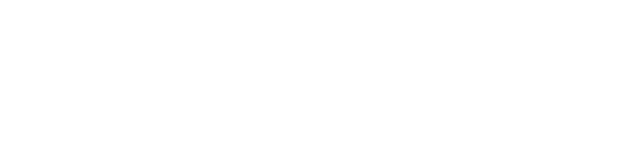
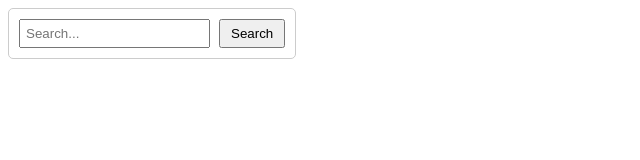
Before and after one commit to acciojob/Interactive-Search-vaibhavkambl, a website: page main.html in a window 1280 px wide. Shown: the whole page, without its empty margins (0-640 px from the left). Drawn offline with Linux system fonts and the light colour scheme.

Commit message:
created a submission

```diff
--- a/main.html
+++ b/main.html
@@ -7,6 +7,10 @@
 </head>
 
 <body>
+	 <div class="search" id="searchContainer">
+    <input type="text" class="input" id="searchInput" placeholder="Search...">
+    <button class="btn" onclick="activateSearch()">Search</button>
+  </div>
 	<!-- the entire body must be written by student -->
     <script type="text/javascript" src="./script.js">
 </script>
--- a/script.js
+++ b/script.js
@@ -1 +1,8 @@
 //your JS code here. If required.
+ function activateSearch() {
+      var searchContainer = document.getElementById('searchContainer');
+      var searchInput = document.getElementById('searchInput');
+
+      searchContainer.classList.add('active');
+      searchInput.focus();
+    }
--- a/styles.css
+++ b/styles.css
@@ -1 +1,21 @@
 /*  your css code here. If applicable */
+ .search {
+      display: inline-block;
+      border: 1px solid #ccc;
+      padding: 10px;
+      border-radius: 5px;
+    }
+
+    .search.active {
+      border-color: #007bff;
+    }
+
+    .input {
+      padding: 5px;
+      margin-right: 5px;
+    }
+
+    .btn {
+      padding: 5px 10px;
+      cursor: pointer;
+    }
```
